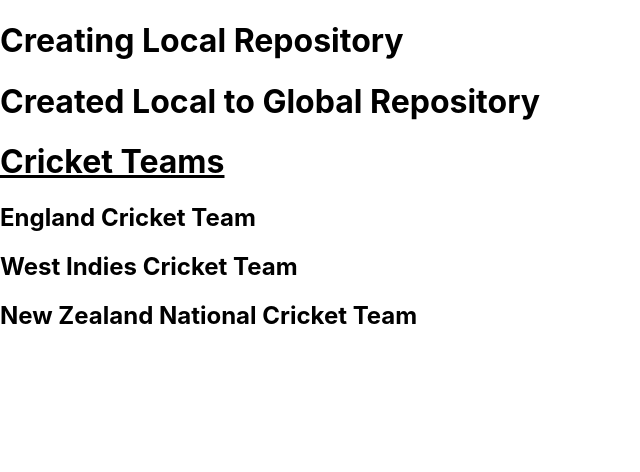
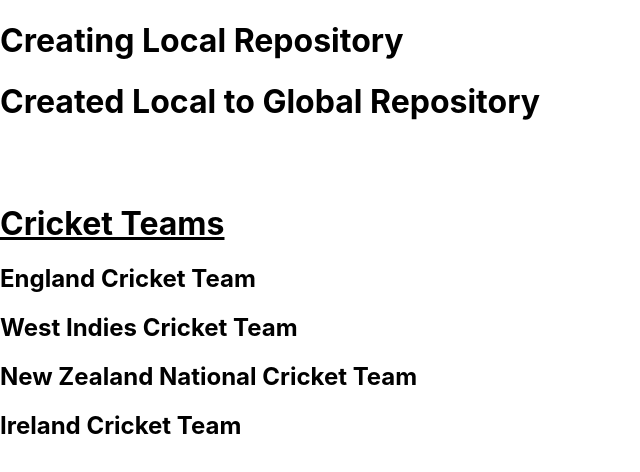
Before and after one commit to prixpriyanka4/local, a React (Create React App) app in the folder local/: page / in a window 1280 px wide. Shown: the top 472 px of the page, without its empty margins (0-640 px from the left). Built offline with nearby package versions, Linux system fonts and the light colour scheme.

Commit message:
added ICT

```diff
--- a/local/src/App.js
+++ b/local/src/App.js
@@ -5,12 +5,15 @@ function App() {
     <div>
       <h1>Creating Local Repository</h1>
       <h1>Created Local to Global Repository</h1>
+      <br />
+      <br />
       <h1>
         <u>Cricket Teams</u>
       </h1>
       <h2>England Cricket Team</h2>
       <h2>West Indies Cricket Team</h2>
       <h2>New Zealand National Cricket Team</h2>
+      <h2>Ireland Cricket Team</h2>
     </div>
   );
 }
```
